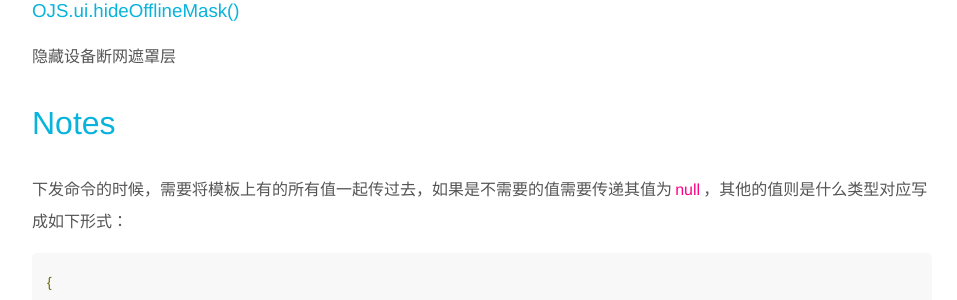
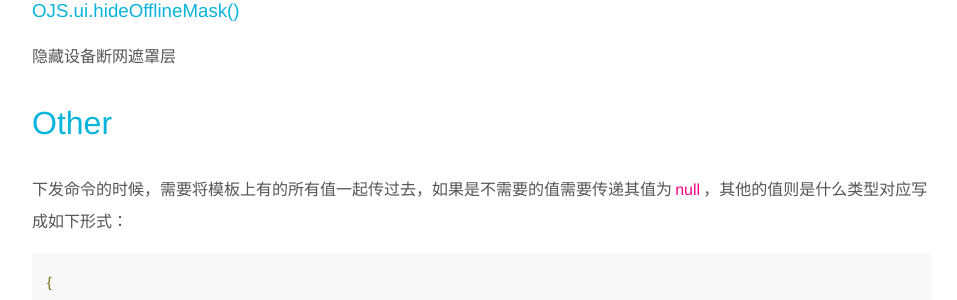
Before and after one commit to cmiot-fe/docs, a Jekyll site: the page built from _oneapp/index.md, in a window 1280 px wide and 900 px high, scrolled down 3435 px. Shown: the part 320-620 px from the top of the window, without its empty margins (308-1265 px from the left). Built offline with Jekyll 4.4.1, drawn with Linux system fonts in a browser that asks for light colours.

Commit message:
oneapp wiki modified supplement

```diff
--- a/_oneapp/index.md
+++ b/_oneapp/index.md
@@ -138,7 +138,7 @@ sensorName如为字符串则获取一个传感器的值，sensorName若为数组
 
 隐藏设备断网遮罩层
 
-# Notes
+# Other
 
 下发命令的时候，需要将模板上有的所有值一起传过去，如果是不需要的值需要传递其值为`null`，其他的值则是什么类型对应写成如下形式：
 
```
